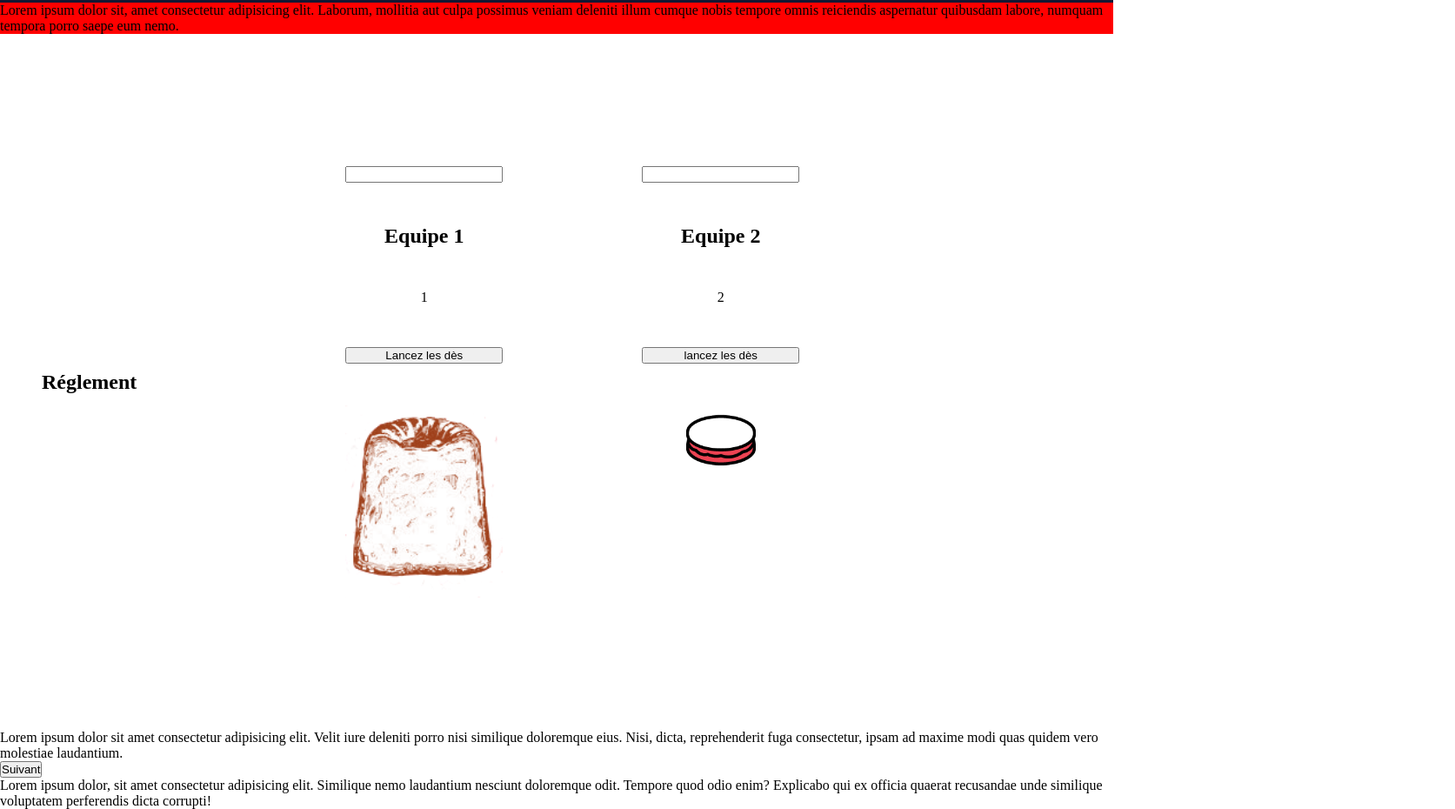
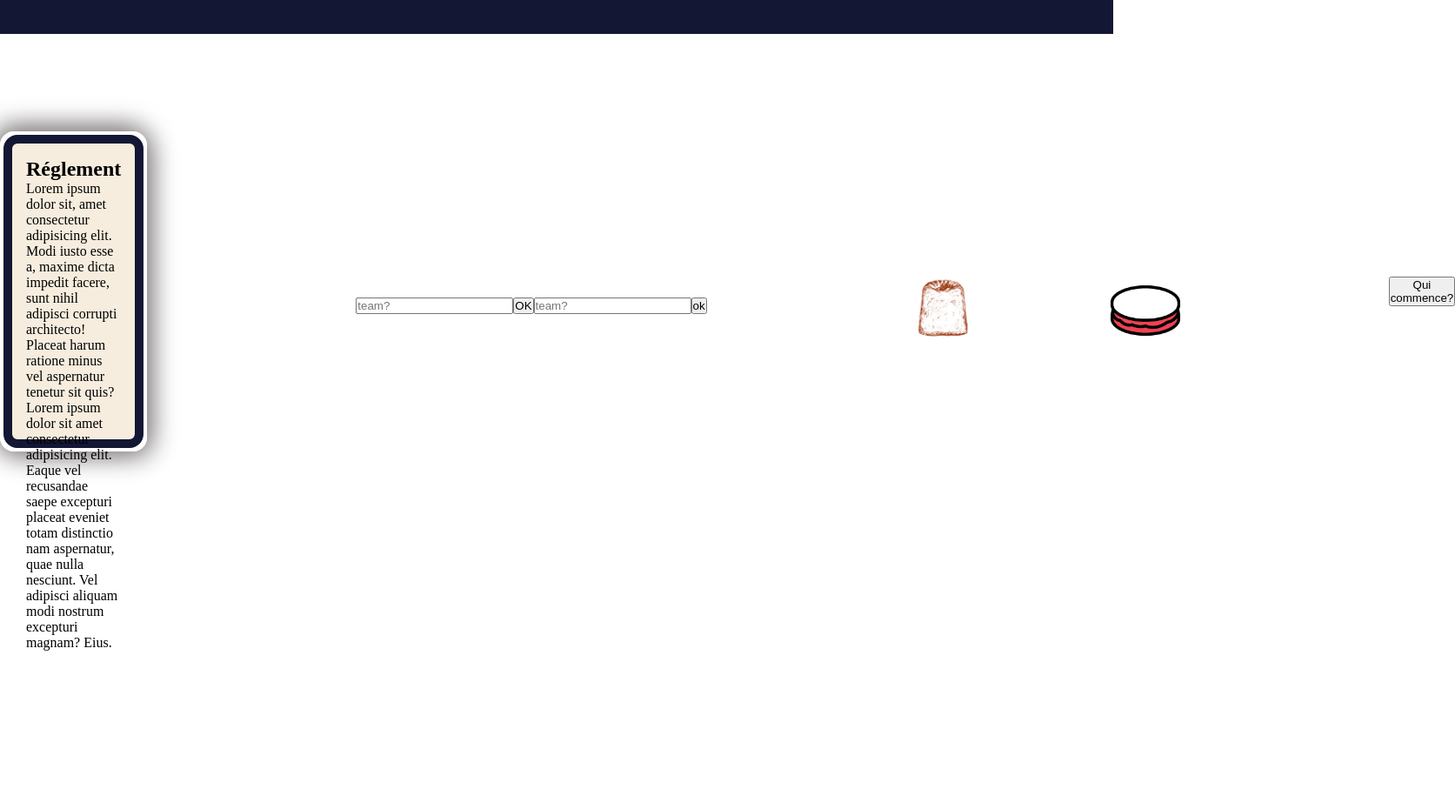
Before and after one commit to AlexandrePre/bordeuxquizz, a website: page index.html in a window 1280 px wide. Shown: the part 761-1691 px from the top of the page at 87% size, 1673 px wide, since content can reach past the window. After the commit the page ends 1509 px from the top, so only its background shows below. Drawn offline with nearby package versions, Linux system fonts and the light colour scheme.

Commit message:
finish header, home page , section team

```diff
--- a/app.js
+++ b/app.js
@@ -1,33 +1,58 @@
 
-const header = document.querySelector(".header");
-
-const container = document.querySelector('.container');
-const footer = document.querySelector('.footer')
-const quizz1 = document.querySelector('.quizz1');
-const team = document.querySelector('containerTeam1');
-
-
-header.style.display = 'none';
-footer.style.display = 'none';
-
+const container = document.getElementsByClassName("container");
+const header = document.getElementsByClassName("header");
 
 window.addEventListener('scroll', () => {
-
     const { scrollTop, clientHeight } = document.documentElement;
-
-    const topContainerToTopViewport = quizz1.getBoundingClientRect().top;
-
-    if (scrollTop > topContainerToTopViewport.toFixed()) {
+    const topContainerToTopViewport = container.getBoundingClientRect().bottom;
+    if (scrollTop > topContainerToTopViewport) {
         header.style.display = 'block';
-        footer.style.display = 'block';
     } else {
         header.style.display = 'none';
-        footer.style.display = 'none';
-
     }
 });
 
+// formulaire pour rentrer le nom des équipes
+const btn1 = document.getElementById("btn1");
+const btn2 = document.getElementById("btn2");
+const team1 = document.getElementById("team1");
+const team2 = document.getElementById("team2");
+const team3 = document.getElementById("team3")
 
-import { w3cHtmlValidator } from 'w3c-html-validator';
-const options = { filename: './index.html' };
-w3cHtmlValidator.validate(options).then(console.log);
+btn1.addEventListener('click', () =>{
+    const text1 = document.getElementById("text1").value;
+    team1.innerHTML = text1 ;
+});
+
+btn2.addEventListener('click', () =>{
+    const text2 = document.getElementById("text2").value;
+    team2.innerHTML = text2;
+});
+
+// empèche de reload
+const form = document.getElementById("form");
+form.onsubmit = function (event) {
+  event.preventDefault();
+};
+
+// open modal
+const btnWin = document.getElementById("btnWin");
+btnWin.addEventListener("click",  () => {
+
+const random = Math.floor(Math.random() * 100) + 1;
+const modal = document.getElementById("modal");
+const teamWin = document.getElementById("teamWin");
+const text1 = document.getElementById("text1").value;
+const text2 = document.getElementById("text2").value;
+
+    if (random < 50) {
+        ((modal.style.display = "flex") && (teamWin.innerHTML = text1));
+        } else { ((modal.style.display = "flex") && (teamWin.innerHTML = text2)) };
+    });
+
+// close modal
+const btnClose = document.getElementById("btnClose");
+const modal = document.getElementById("modal");
+btnClose.addEventListener("click", () => {
+    modal.style.display = "none";
+});
--- a/index.html
+++ b/index.html
@@ -30,59 +30,42 @@
         <div><a href="#ancrePlay"><ion-icon name="play"></ion-icon>PLAY</a></div>
     </section>
 
-    <section class="team" >
+
+
+    <section class="team" id="ancrePlay" >
         <div class="bigContainer" >
-            <div class="reglement" id="ancrePlay">
-                <h2>Réglement</h2>
-
+            <div class="reglement" >
+                <div>
+                <h2 >Réglement</h2>
+                <p>Lorem ipsum dolor sit, amet consectetur adipisicing elit. Modi iusto esse a, maxime dicta impedit facere, sunt nihil adipisci corrupti architecto! Placeat harum ratione minus vel aspernatur tenetur sit quis?</p>
+                <p>Lorem ipsum dolor sit amet consectetur adipisicing elit. Eaque vel recusandae saepe excepturi placeat eveniet totam distinctio nam aspernatur, quae nulla nesciunt. Vel adipisci aliquam modi nostrum excepturi magnam? Eius.</p>
+                    </div>
             </div>
 
-            <div class="containerTeam">
+            <form id="form" action="">
+                <input type="text" id="text1" placeholder="team?" value="">
+                <button id="btn1">OK</button>
+                <input type="text" id="text2" placeholder="team?" value="">
+                <button id="btn2">ok</button>
+            </form>
+
+            <div class="containerTeam" >
                 <div class="containerTeam1">
-                    <input type="text">
-                    <h2>Equipe 1</h2>
-                    <p>1</p>
-                    <button>Lancez les dès</button>
-                    <img src="/assets/cannelénoiretblanc.png" alt="">
+                    <h4 id="team1"></h4>
+                    <img src="/assets/cannelenoiretblanc.png" alt="">
                 </div>
                 <div class="containerTeam2">
-                    <input type="text">
-                    <h2>Equipe 2</h2>
-                    <p>2</p>
-                    <button>lancez les dès</button>
+                    <h4 id="team2"></h4>
                     <img src="/assets/Logomacaronnoiretblanc.png" alt="macaron">
                 </div>
             </div>
+
+            <button id="btnWin">Qui commence?</button>
 
         </div>
     </section>
 
 
-    <section class="quizz1">
-        <p>Lorem ipsum dolor sit amet consectetur adipisicing elit. Velit iure deleniti porro nisi similique doloremque
-            eius. Nisi, dicta, reprehenderit fuga consectetur, ipsam ad maxime modi quas quidem vero molestiae
-            laudantium.</p>
-        <button class="button">Suivant</button>
-    </section>
-
-
-
-    <section class="questionMort">
-        <p>Lorem ipsum dolor, sit amet consectetur adipisicing elit. Similique nemo laudantium nesciunt doloremque odit.
-            Tempore quod odio enim? Explicabo qui ex officia quaerat recusandae unde similique voluptatem perferendis
-            dicta corrupti!</p>
-
-
-    </section>
-
-    <footer>
-        <div class="footer">
-            <p>Lorem ipsum dolor sit, amet consectetur adipisicing elit. Laborum, mollitia aut culpa possimus veniam
-                deleniti illum cumque nobis tempore omnis reiciendis aspernatur quibusdam labore, numquam tempora porro
-                saepe eum nemo.</p>
-
-        </div>
-    </footer>
 
 
     <script src="app.js"></script>
--- a/package.json
+++ b/package.json
@@ -5,7 +5,7 @@
   "description": "bordeaux-quizzz",
   "main": "app.js",
   "scripts": {
-      "start": "parcel",
+    "start": "parcel",
     "test": "echo \"Error: no test specified\" && exit 1"
   },
   "repository": {
@@ -17,8 +17,10 @@
   "bugs": {
     "url": "https://github.com/AlexandrePre/bordeuxquizz/issues"
   },
+  "type": "commonjs",
   "homepage": "https://github.com/AlexandrePre/bordeuxquizz#readme",
   "devDependencies": {
-    "parcel": "^2.7.0"
+    "parcel": "^2.7.0",
+    "w3c-html-validator": "^1.1.3"
   }
 }
--- a/style.css
+++ b/style.css
@@ -98,51 +98,69 @@ html {
     }
 }
 
-.button1 img {
-    width: 12em;
+
+.team {
+    height: auto;
+    padding-top: 14vh;
+
 }
 
-.team {
+.reglement {
+    border: solid 4px white;
+    width: 18rem;
+    height: 23rem;
+    margin: 0 auto;
+    border-radius: 1em;
+    box-shadow:  5px 5px 30px #8b8686,
+             -5px -5px 30px #7a7575;
+}
+
+
+.bigContainer{
+    height: 100%;
+}
+
+
+.reglement div{
+    height: 100%;
+    padding: 1em;
+    border: solid 10px var(--primary);
+    border-radius: 1em;
+    background: rgb(246, 237, 222);
+}
+
+form{
+    margin-top: 2em;
     display: flex;
-    height: 100vh;
+justify-content: center;
 }
-.bigContainer {
+
+.containerTeam{
+    margin-top: 2em;
     display: flex;
-    flex-direction: column;
+    justify-content: center;
+    gap: 2em;
 }
-.reglement {
-    width: 30%;
-    margin-left: 3em;
+
+.containerTeam1{
+    text-align: center;
 }
-.containerTeam {
-    display: flex;
-    flex-direction: column;
+
+.containerTeam2{
+    text-align: center;
 }
-.containerTeam1 {
-    display: flex;
-    flex-direction: column;
-    text-align: center;
-    gap: 3em;
+
+.containerTeam1 img {
+    margin-top: 1em;
+    width: 4em;
 }
-.containerTeam2 {
-    display: flex;
-    flex-direction: column;
-    text-align: center;
-    gap: 3em;
-}
+
 .containerTeam2 img {
-    margin: 0 auto;
+    margin-top: 1em;
     width: 5em;
 }
-.container .button {
-    display: flex;
-    justify-content: flex-end;
-}
-.footer {
-    position: fixed;
-    bottom: 0;
-    background-color: red;
-}
+
+
 @media screen and (min-width: 768px) {
     .header div{
         height: 12vh;
```
Also changed, not shown: assets/cannelenoiretblanc.png (renamed from assets/cannelénoiretblanc.png), 4 other files.
